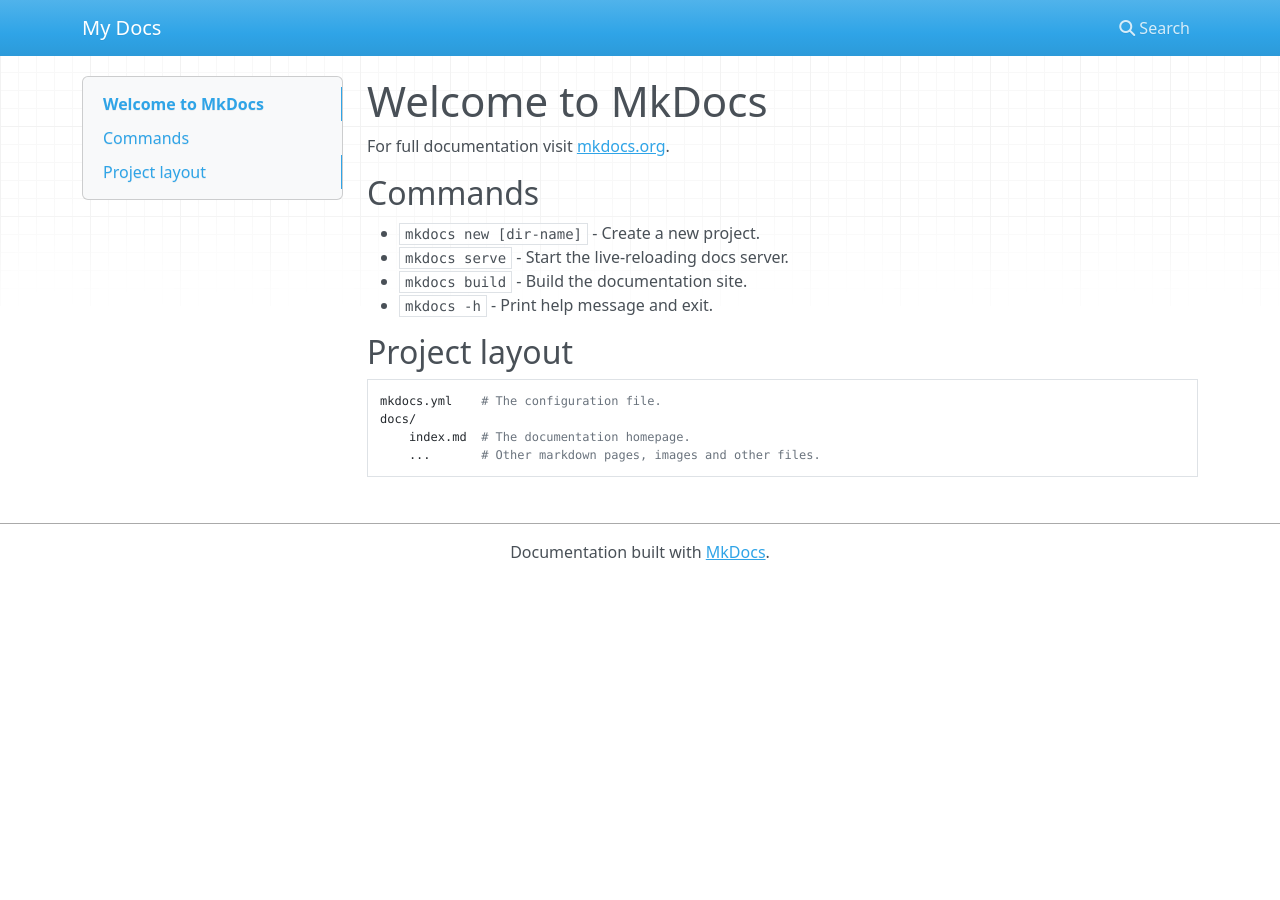
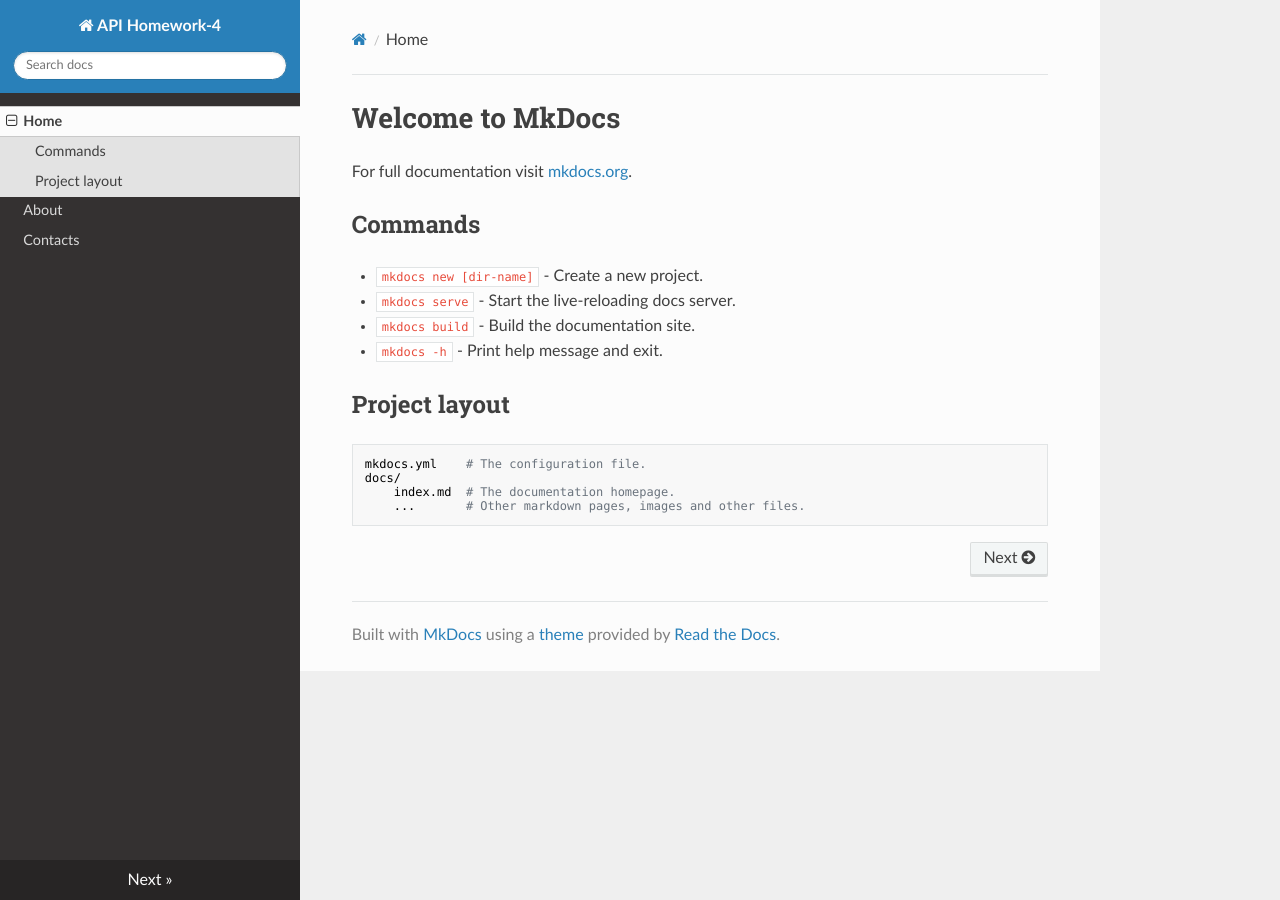
Before and after one commit to wldrnt/Homework-4, an MkDocs documentation site: the page built from docs/index.md, in a window 1280 px wide. Built offline with MkDocs 1.6.1, drawn with Linux system fonts in a browser that asks for light colours; nearby versions of some CDN libraries.

Commit message:
Add files via upload

```diff
--- a/mkdocs.yml
+++ b/mkdocs.yml
@@ -1 +1,7 @@
-site_name: My Docs
+site_name: API Homework-4
+site_description: An example of API documentation
+theme: readthedocs
+nav:
+  - Home: index.md
+  - About: about.md
+  - Contacts: contacts.md
```
Also changed, not shown: docs/about.md (added, +17 -0 lines), docs/contacts.md (added, +17 -0 lines).
